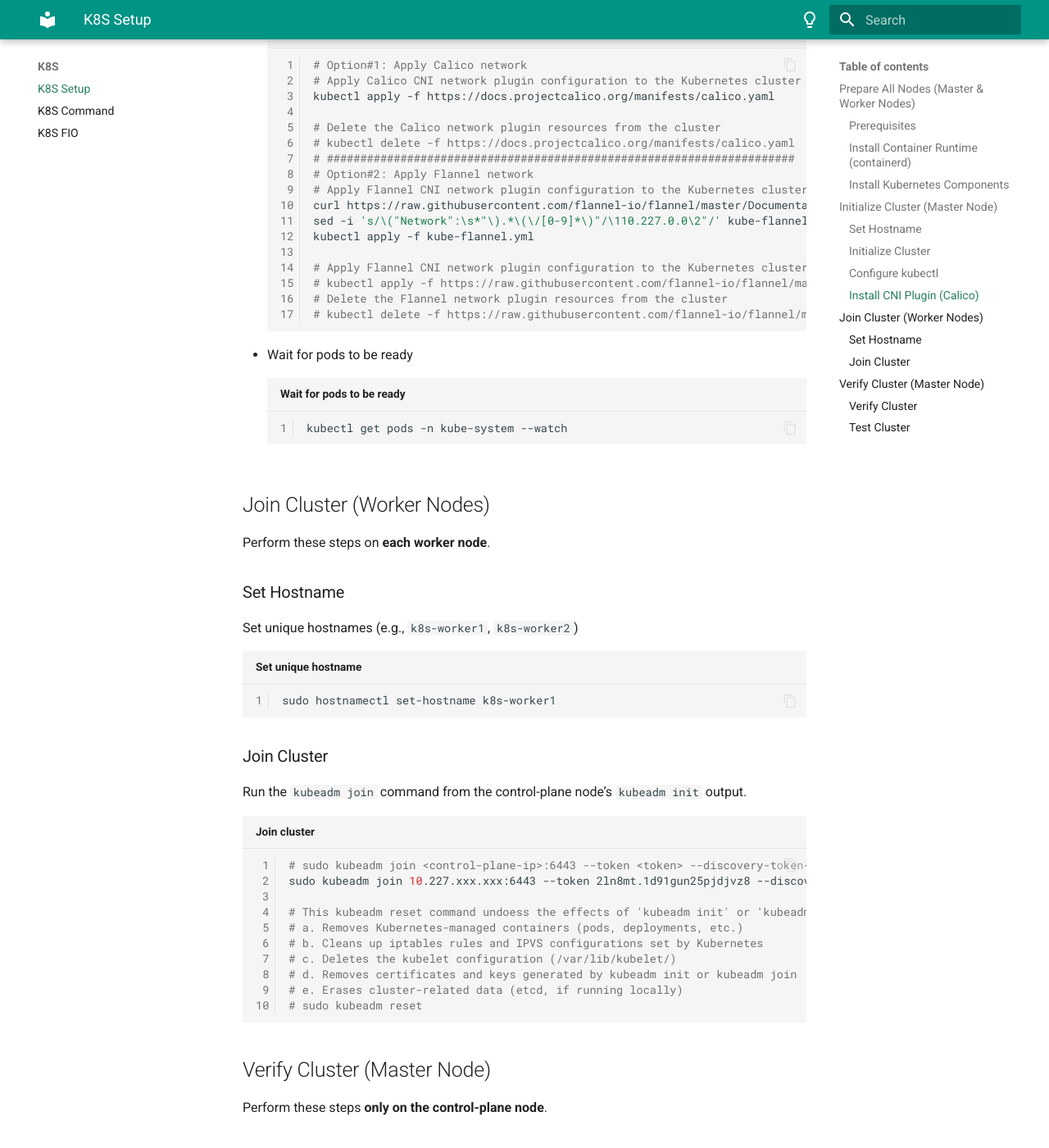
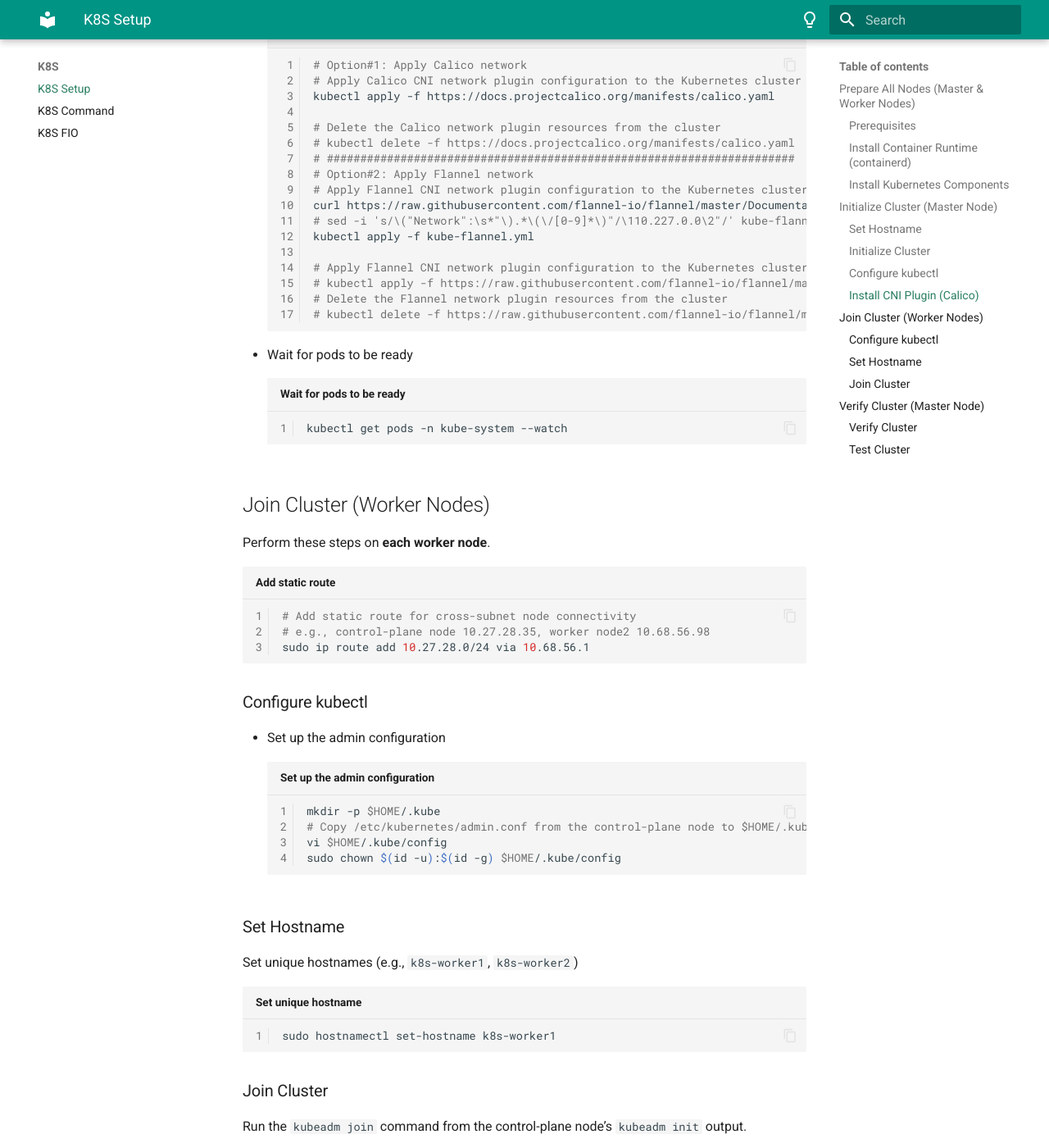
Before and after one commit to zhouushe/notes, an MkDocs documentation site: the page built from docs/k8s_setup.md, in a window 1280 px wide and 1400 px high, scrolled down 3764 px. Shown: the whole window at 82% size. Built offline with MkDocs 1.6.1 and Material for MkDocs 9.7.7, drawn with Linux system fonts in a browser that asks for light colours.

Commit message:
Update k8s_setup.md

````diff
--- a/docs/k8s_setup.md
+++ b/docs/k8s_setup.md
@@ -134,7 +134,7 @@
 # Option#2: Apply Flannel network
 # Apply Flannel CNI network plugin configuration to the Kubernetes cluster
 curl https://raw.githubusercontent.com/flannel-io/flannel/master/Documentation/kube-flannel.yml -o kube-flannel.yml
-sed -i 's/\("Network":\s*"\).*\(\/[0-9]*\)"/\110.227.0.0\2"/' kube-flannel.yml
+# sed -i 's/\("Network":\s*"\).*\(\/[0-9]*\)"/\110.227.0.0\2"/' kube-flannel.yml
 kubectl apply -f kube-flannel.yml
 
 # Apply Flannel CNI network plugin configuration to the Kubernetes cluster
@@ -150,6 +150,20 @@
 
 ## Join Cluster (Worker Nodes)
 Perform these steps on **each worker node**.
+```bash title="Add static route"
+# Add static route for cross-subnet node connectivity
+# e.g., control-plane node 10.27.28.35, worker node2 10.68.56.98
+sudo ip route add 10.27.28.0/24 via 10.68.56.1
+```
+
+### Configure kubectl
+- Set up the admin configuration
+```bash title="Set up the admin configuration"
+mkdir -p $HOME/.kube
+# Copy /etc/kubernetes/admin.conf from the control-plane node to $HOME/.kube/config on each worker node
+vi $HOME/.kube/config
+sudo chown $(id -u):$(id -g) $HOME/.kube/config
+```
 
 ### Set Hostname
 Set unique hostnames (e.g., `k8s-worker1`, `k8s-worker2`)
````
